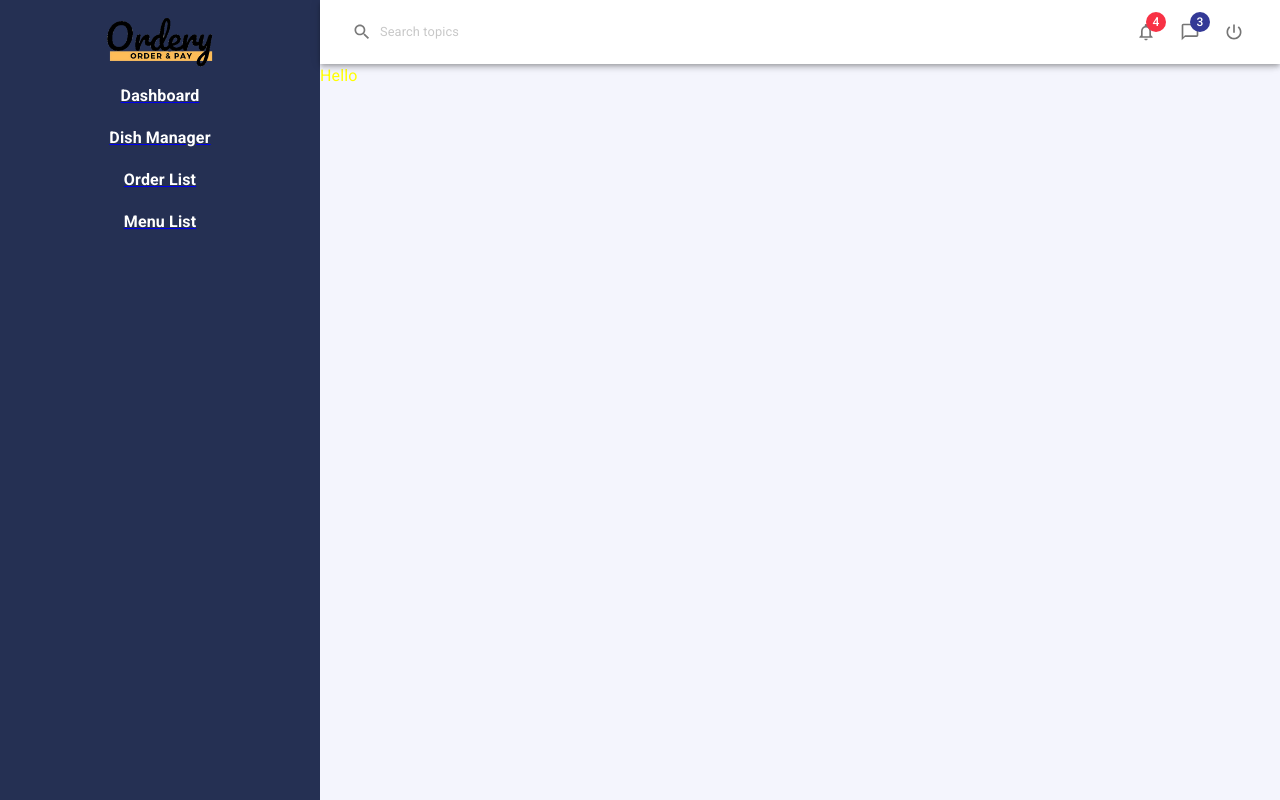
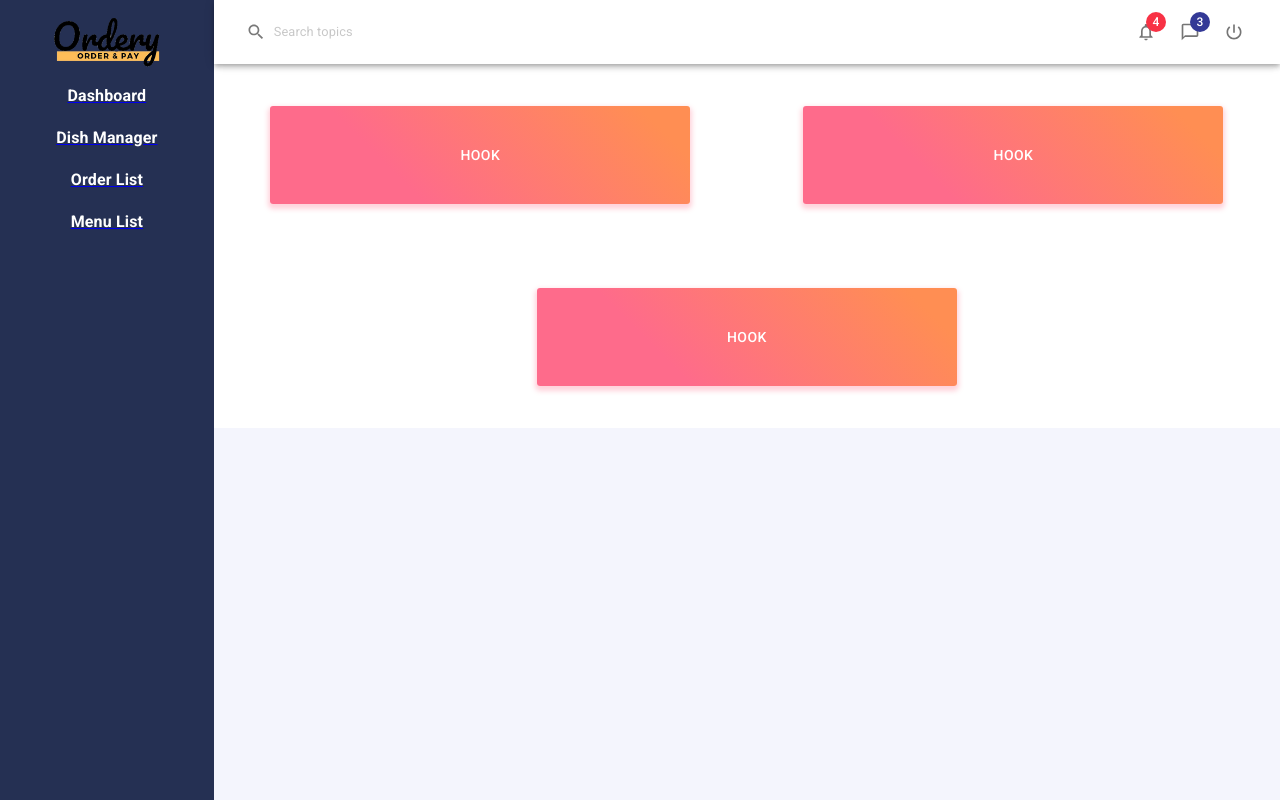
Before and after one commit to istarter/react-material-ui-dashboard, a React (Create React App) app: page / in a window 1280 px wide. Built offline with nearby package versions, Linux system fonts and the light colour scheme.

Commit message:
Dashboard order list component added

```diff
--- a/public/index.html
+++ b/public/index.html
@@ -28,7 +28,7 @@
     <link rel="stylesheet" href="https://fonts.googleapis.com/icon?family=Material+Icons" />
     <title>Dashboard</title>
   </head>
-  <body>
+  <body style="margin: 0;">
     <noscript>You need to enable JavaScript to run this app.</noscript>
     <div id="root"></div>
     <!--
--- a/src/App/App.js
+++ b/src/App/App.js
@@ -44,8 +44,8 @@ const theme = createMuiTheme({
 
 const useStyles = makeStyles({
   appMain: {
-    paddingLeft: "320px",
-    width: "100%",
+    marginLeft: "16.7%",
+    maxWidth: "83.3%",
   },
 });
 
--- a/src/components/Header.js
+++ b/src/components/Header.js
@@ -17,6 +17,8 @@ import SearchIcon from "@material-ui/icons/Search";
 const useStyles = makeStyles((theme) => ({
   root: {
     backgroundColor: "#fff",
+    // marginLeft: "16.7%",
+    // maxWidth: "83.3%",
   },
   searchInput: {
     opacity: "0.6",
--- a/src/components/SideMenu.js
+++ b/src/components/SideMenu.js
@@ -11,7 +11,7 @@ const style = {
     flexDirection: "column",
     position: "absolute",
     left: "0px",
-    width: "320px",
+    width: "16.7%",
     height: "100%",
     backgroundColor: "#253053",
   },
--- a/src/components/dashboard/orderList.js
+++ b/src/components/dashboard/orderList.js
@@ -1,12 +1,39 @@
 import React from "react";
-import { Typography, Grid, useMediaQuery } from "@material-ui/core";
 import { makeStyles, useTheme } from "@material-ui/core/styles";
-
-const useStyles = makeStyles({
-  menu: {
-    color: "yellow",
+import { Typography, Grid, useMediaQuery, Button } from "@material-ui/core";
+import Paper from "@material-ui/core/Paper";
+import { COLORS } from "../../constant/Constant";
+const useStyles = makeStyles((theme) => ({
+  root: {
+    background: "linear-gradient(45deg, #FE6B8B 30%, #FF8E53 90%)",
+    border: 0,
+    borderRadius: 3,
+    boxShadow: "0 3px 5px 2px rgba(255, 105, 135, .3)",
+    color: "white",
+    height: "7em",
+    width: "35em",
+    marginTop: "3em",
+    marginBottom: "3em",
+    [theme.breakpoints.down("sm")]: {
+      height: "4em",
+      width: "18em",
+      marginTop: "1em",
+      marginBottom: "1em",
+    },
+    [theme.breakpoints.down("md")]: {
+      height: "5em",
+      width: "20em",
+      marginTop: "2em",
+      marginBottom: "2em",
+    },
+    [theme.breakpoints.down("lg")]: {
+      height: "7em",
+      width: "30em",
+      marginTop: "3em",
+      marginBottom: "3em",
+    },
   },
-});
+}));
 
 const OrderList = () => {
   const classes = useStyles();
@@ -16,9 +43,21 @@ const OrderList = () => {
   const matchesSM = useMediaQuery(theme.breakpoints.down("sm"));
 
   return (
-    <Grid container item>
-      <Grid item>
-        <Typography className={classes.menu}>Hello</Typography>
+    <Grid
+      container
+      direction={matchesSM ? "column" : "row"}
+      //   alignItems="center"
+      //   justify={matchesSM ? "center" : "center"}
+      style={{ backgroundColor: COLORS.primary }}
+    >
+      <Grid item container justify="center" xl lg md>
+        <Button className={classes.root}>Hook</Button>
+      </Grid>
+      <Grid item container justify="center" xl lg md>
+        <Button className={classes.root}>Hook</Button>
+      </Grid>
+      <Grid item container justify="center" xl lg md>
+        <Button className={classes.root}>Hook</Button>
       </Grid>
     </Grid>
   );
--- a/src/pages/Dashboard.js
+++ b/src/pages/Dashboard.js
@@ -1,11 +1,23 @@
 import React from "react";
-import { makeStyles, withStyles, Typography, Grid } from "@material-ui/core";
+import { Typography, Grid } from "@material-ui/core";
+import { makeStyles, useTheme } from "@material-ui/core/styles";
 import OrderList from "../components/dashboard/orderList";
 
+const useStyles = makeStyles({
+  root: {
+    // marginLeft: "16.7%",
+    // maxWidth: "83.3%",
+    margin: 0,
+    padding: 0,
+  },
+});
+
 const Dashboard = () => {
+  const classes = useStyles();
+  const theme = useTheme();
   return (
-    <Grid container item>
-      <Grid item>
+    <Grid container className={classes.root}>
+      <Grid item container justify="center">
         <OrderList />
       </Grid>
     </Grid>
```
